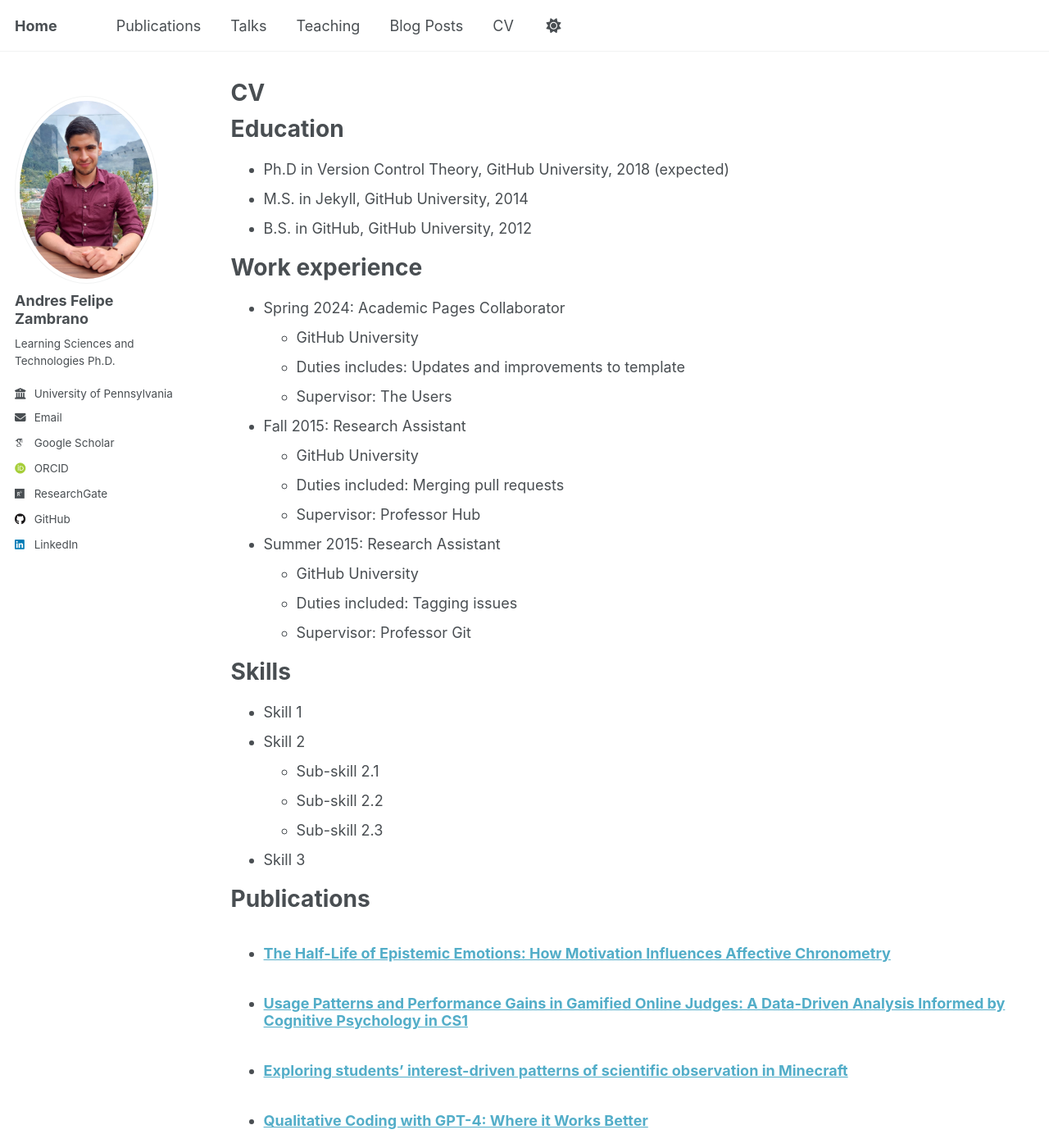
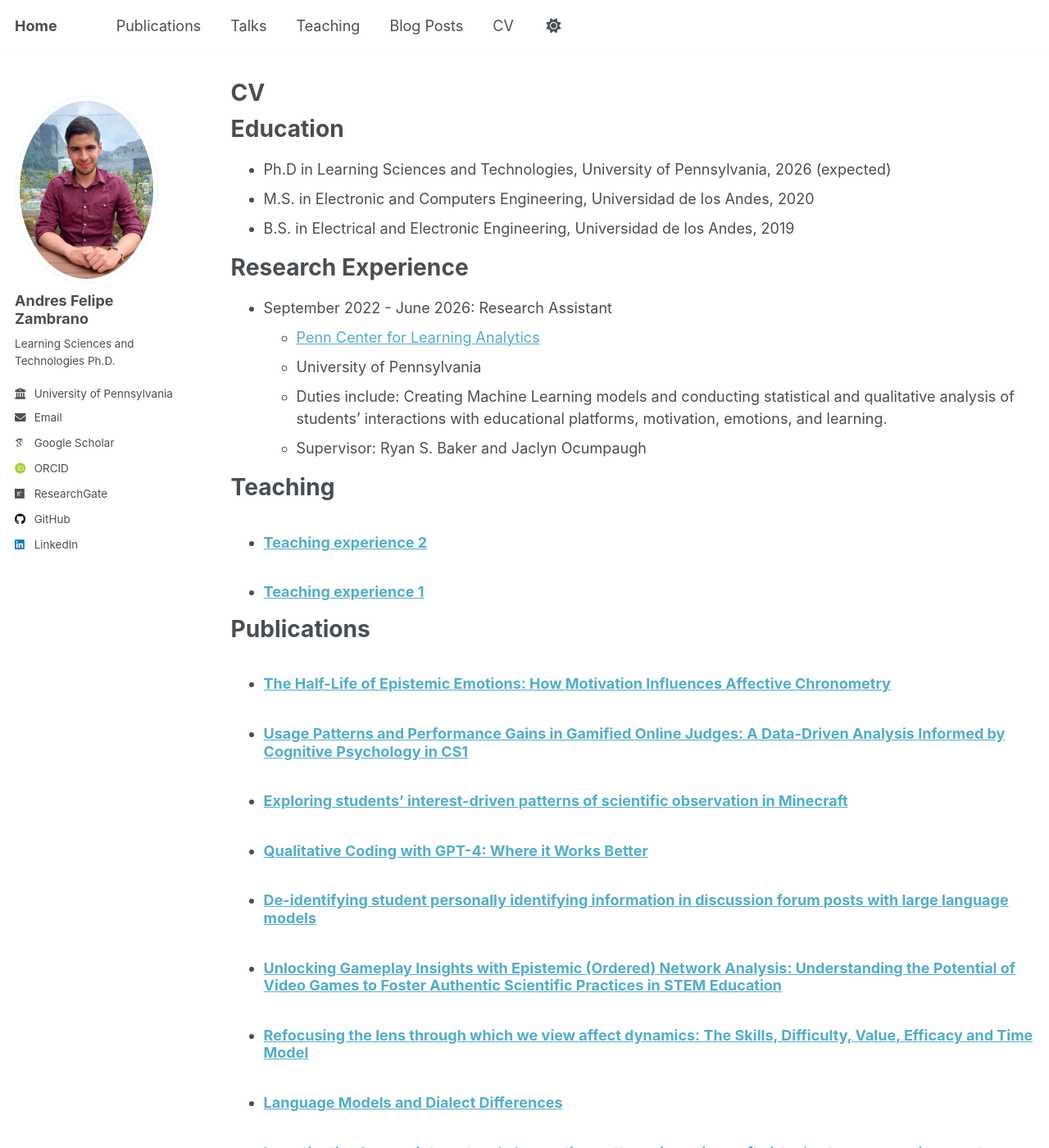
Before and after one commit to afzambrano/afzambrano.github.io, a Jekyll site: the page built from _pages/cv.md, in a window 1280 px wide and 1400 px high. Shown: the whole window at 82% size. Built offline with Jekyll 4.4.1, drawn with Linux system fonts in a browser that asks for light colours; some web fonts are replaced; a script that is not in the unit is left out; some of the changed text lies outside the part shown.

Commit message:
Update cv.md

```diff
--- a/_pages/cv.md
+++ b/_pages/cv.md
@@ -11,35 +11,23 @@ redirect_from:
 
 Education
 ======
-* Ph.D in Version Control Theory, GitHub University, 2018 (expected)
-* M.S. in Jekyll, GitHub University, 2014
-* B.S. in GitHub, GitHub University, 2012
+* Ph.D in Learning Sciences and Technologies, University of Pennsylvania, 2026 (expected)
+* M.S. in Electronic and Computers Engineering, Universidad de los Andes, 2020
+* B.S. in Electrical and Electronic Engineering, Universidad de los Andes, 2019
 
-Work experience
+Research Experience
 ======
-* Spring 2024: Academic Pages Collaborator
-  * GitHub University
-  * Duties includes: Updates and improvements to template
-  * Supervisor: The Users
+* September 2022 - June 2026: Research Assistant
+  * [Penn Center for Learning Analytics](https://learninganalytics.upenn.edu/)
+  * University of Pennsylvania
+  * Duties include: Creating Machine Learning models and conducting statistical and qualitative analysis of students' interactions with educational platforms, motivation, emotions, and learning.
+  * Supervisor: Ryan S. Baker and Jaclyn Ocumpaugh
 
-* Fall 2015: Research Assistant
-  * GitHub University
-  * Duties included: Merging pull requests
-  * Supervisor: Professor Hub
-
-* Summer 2015: Research Assistant
-  * GitHub University
-  * Duties included: Tagging issues
-  * Supervisor: Professor Git
-
-Skills
+Teaching
 ======
-* Skill 1
-* Skill 2
-  * Sub-skill 2.1
-  * Sub-skill 2.2
-  * Sub-skill 2.3
-* Skill 3
+  <ul>{% for post in site.teaching reversed %}
+    {% include archive-single-cv.html %}
+  {% endfor %}</ul>
 
 Publications
 ======
@@ -53,12 +41,12 @@ Talks
     {% include archive-single-talk-cv.html  %}
   {% endfor %}</ul>
 
-Teaching
-======
-  <ul>{% for post in site.teaching reversed %}
-    {% include archive-single-cv.html %}
-  {% endfor %}</ul>
-
 Service and leadership
 ======
-* Currently signed in to 43 different slack teams
+* Student Liaison in the Faculty Search at the Graduate School of Education in the University of Pennsylvania
+* Co-chair of the communications committee of the International Society of Quantitative Ethnography
+* Recurrent reviewer for the [Computers & Education: Artificial Intelligence Journal](https://www.sciencedirect.com/journal/computers-and-education-artificial-intelligence), and the Journals and Conferences of the [Educational Data Mining Society](https://educationaldatamining.org/), [Learning Analytics and Knowledge](https://www.solaresearch.org/), [Artificial Intelligence in Education](https://iaied.org/), [Learning Sciences](https://www.isls.org/), [Quantitative Ethnography](https://www.qesoc.org/), and [Serious Games](https://seriousgamessociety.org/) societies.
+
+Awards and Nominations
+======
+*
```
